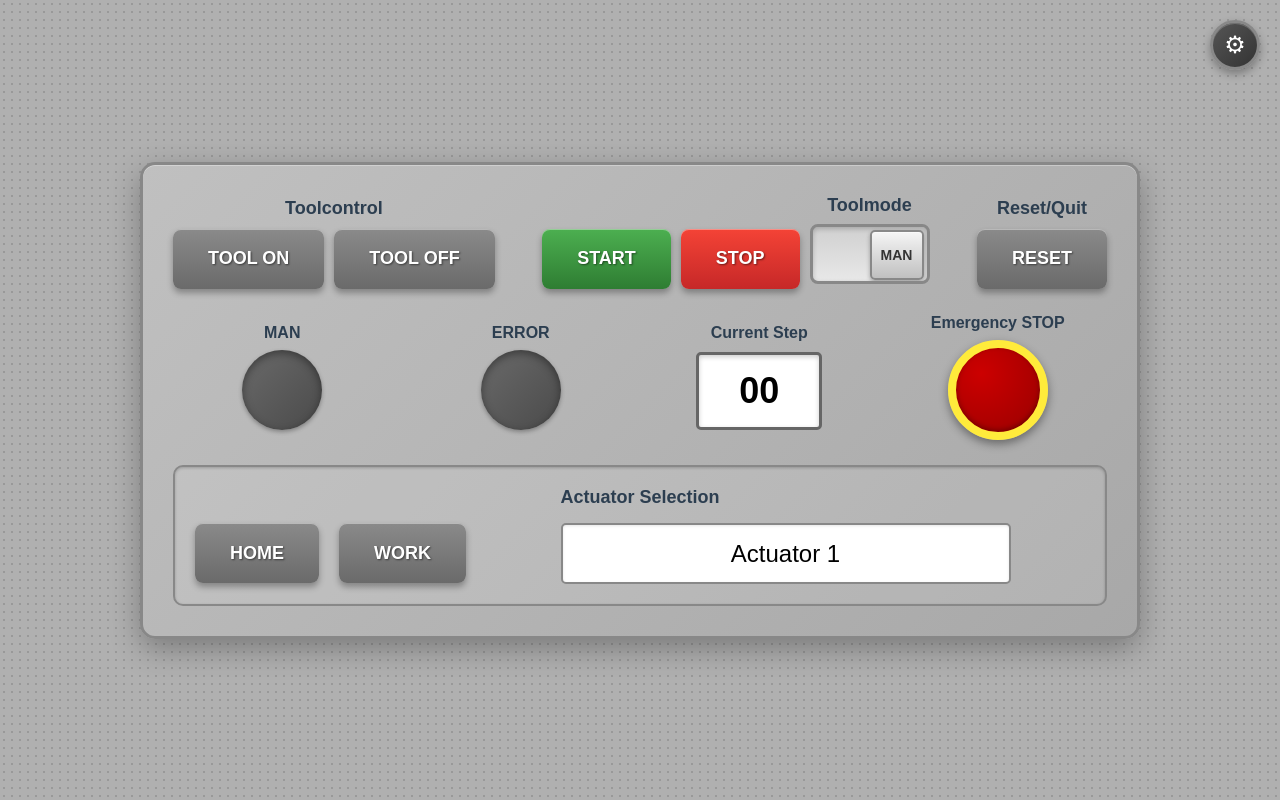
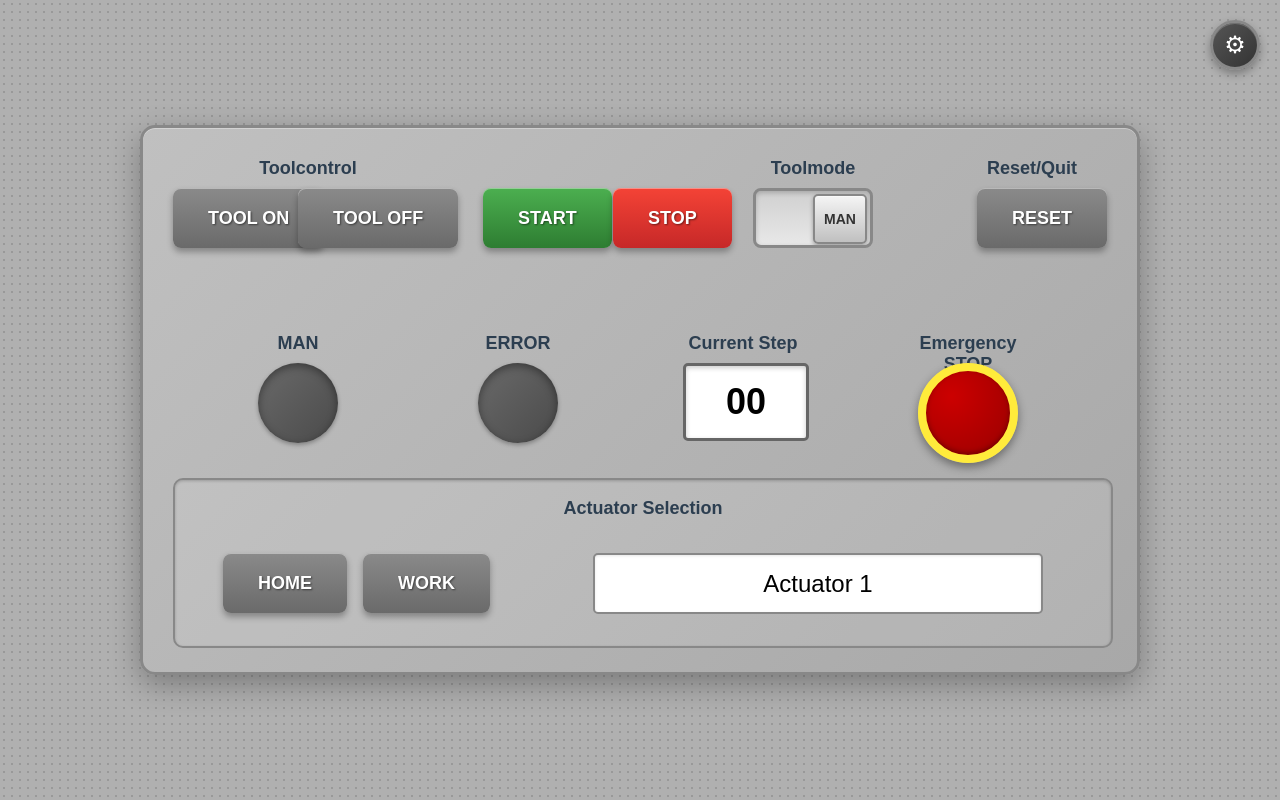
Before and after one commit to robs2243/bedienpanel, a website: page bedienfeld.html in a window 1280 px wide. Drawn offline with Linux system fonts and the light colour scheme; no server answers.

Commit message:
elements fixed pixel position for bedienfeld

```diff
--- a/bedienfeld.css
+++ b/bedienfeld.css
@@ -9,8 +9,9 @@ body {
     background: radial-gradient(circle, #999 1px, transparent 1px);
     background-size: 8px 8px;
     background-color: #b0b0b0;
-    display: grid;
-    place-items: center;
+    display: flex;
+    justify-content: center;
+    align-items: center;
     min-height: 100vh;
     padding: 20px;
 }
@@ -19,44 +20,80 @@ body {
     background: linear-gradient(135deg, #c0c0c0 0%, #a8a8a8 100%);
     border: 3px solid #888;
     border-radius: 15px;
-    padding: 30px;
     box-shadow: 0 10px 30px rgba(0,0,0,0.3), inset 0 1px 0 rgba(255,255,255,0.3);
-    max-width: 1000px;
-    width: 100%;
-    display: grid;
-    gap: 25px;
+    width: 1000px;
+    height: 550px;
+    position: relative;
 }
 
-.section-title {
+/* ========== Labels ========== */
+.label-toolcontrol,
+.label-toolmode,
+.label-reset,
+.label-man,
+.label-error,
+.label-step,
+.label-emergency,
+.label-actuator {
+    position: absolute;
     font-size: 18px;
     font-weight: bold;
     color: #2c3e50;
     text-align: center;
 }
 
-.top-row {
-    display: grid;
-    grid-template-columns: auto auto auto;
-    gap: 20px;
-    justify-content: space-between;
-    align-items: end;
+.label-toolcontrol {
+    top: 30px;
+    left: 40px;
+    width: 250px;
 }
 
-.control-group {
-    display: grid;
-    gap: 10px;
-    justify-items: center;
+.label-toolmode {
+    top: 30px;
+    left: 600px;
+    width: 140px;
 }
 
-.button-row {
-    display: grid;
-    grid-auto-flow: column;
-    gap: 10px;
-    align-items: end;
-    justify-content: center;
+.label-reset {
+    top: 30px;
+    right: 30px;
+    width: 150px;
+    text-align: center;
 }
 
+.label-man {
+    top: 205px;
+    left: 80px;
+    width: 150px;
+}
+
+.label-error {
+    top: 205px;
+    left: 300px;
+    width: 150px;
+}
+
+.label-step {
+    top: 205px;
+    left: 510px;
+    width: 180px;
+}
+
+.label-emergency {
+    top: 205px;
+    left: 750px;
+    width: 150px;
+}
+
+.label-actuator {
+    top: 370px;
+    left: 50px;
+    width: 900px;
+}
+
+/* ========== Buttons ========== */
 .button {
+    position: absolute;
     padding: 18px 35px;
     font-size: 18px;
     font-weight: bold;
@@ -94,6 +131,42 @@ body {
     text-shadow: 1px 1px 2px rgba(0,0,0,0.5);
 }
 
+/* Button Positions */
+#toolOnBtn {
+    top: 60px;
+    left: 30px;
+}
+
+#toolOffBtn {
+    top: 60px;
+    left: 155px;
+}
+
+#startBtn {
+    top: 60px; /*120*/
+    left: 340px;
+}
+
+#stopBtn {
+    top: 60px;
+    left: 470px;
+}
+
+#resetBtn {
+    top: 60px;
+    right: 30px;
+}
+
+#homeBtn {
+    top: 425px;
+    left: 80px;
+}
+
+#workBtn {
+    top: 425px;
+    left: 220px;
+}
+
 /* Button Lamp Styles */
 .button.lamp-blue {
     background: radial-gradient(circle at 30% 30%, #2196f3 0%, #1565c0 100%);
@@ -116,166 +189,19 @@ body {
     text-shadow: 1px 1px 2px rgba(255,255,255,0.5);
 }
 
-.middle-row {
-    display: grid;
-    grid-template-columns: repeat(4, 1fr);
-    gap: 20px;
-    align-items: center;
-    justify-items: center;
-}
-
-.indicator-group {
-    display: grid;
-    gap: 8px;
-    justify-items: center;
-}
-
-.indicator {
-    width: 80px;
-    height: 80px;
-    border-radius: 50%;
-    background: linear-gradient(135deg, #6a6a6a 0%, #4a4a4a 100%);
-    box-shadow: inset 0 3px 8px rgba(0,0,0,0.4), 0 2px 4px rgba(0,0,0,0.3);
-    transition: all 0.3s ease;
-}
-
-/* MAN Indicator - Grün wenn aktiv */
-.indicator.man-active {
-    background: radial-gradient(circle at 30% 30%, #4caf50 0%, #2e7d32 100%);
-    box-shadow: 0 0 20px rgba(76, 175, 80, 0.8), inset 0 3px 8px rgba(0,0,0,0.2);
-}
-
-/* ERROR Indicator - Rot durchgehend wenn aktiv */
-.indicator.error-active {
-    background: radial-gradient(circle at 30% 30%, #f44336 0%, #c62828 100%);
-    box-shadow: 0 0 20px rgba(244, 67, 54, 0.8), inset 0 3px 8px rgba(0,0,0,0.2);
-}
-
-.indicator-label {
-    font-weight: bold;
-    color: #2c3e50;
-    font-size: 16px;
-}
-
-.step-display {
-    display: grid;
-    gap: 10px;
-    justify-items: center;
-}
-
-.step-value {
-    background: white;
-    border: 3px solid #666;
-    padding: 15px 40px;
-    font-size: 36px;
-    font-weight: bold;
-    border-radius: 5px;
-    box-shadow: inset 0 2px 5px rgba(0,0,0,0.2);
-}
-
-.emergency-stop {
-    display: grid;
-    gap: 8px;
-    justify-items: center;
-}
-
-.emergency-button {
-    width: 100px;
-    height: 100px;
-    border-radius: 50%;
-    background: radial-gradient(circle at 30% 30%, #cc0000 0%, #990000 100%);
-    border: 8px solid #ffeb3b;
-    box-shadow: 0 4px 10px rgba(0,0,0,0.4), inset 0 -2px 5px rgba(0,0,0,0.3);
-    cursor: pointer;
-    transition: all 0.3s ease;
-    position: relative;
-}
-
-/* NOT-AUS gedrückt (eingerastet) - Pilz erscheint tiefer und leuchtet rot */
-.emergency-button.pressed {
-    transform: translateY(8px);
-    box-shadow: 0 0 30px rgba(255, 0, 0, 0.9), 0 2px 5px rgba(0,0,0,0.4), inset 0 3px 10px rgba(0,0,0,0.5);
-    background: radial-gradient(circle at 30% 30%, #ff0000 0%, #cc0000 100%);
-}
-
-.actuator-section {
-    background: rgba(255,255,255,0.1);
-    border: 2px solid #888;
-    border-radius: 10px;
-    padding: 20px;
-    box-shadow: inset 0 1px 3px rgba(0,0,0,0.2);
-    display: grid;
-    gap: 15px;
-}
-
-.actuator-content {
-    display: grid;
-    grid-template-columns: auto auto 1fr;
-    gap: 20px;
-    align-items: center;
-    justify-items: center;
-}
-
-.dropdown {
-    width: 100%;
-    max-width: 450px;
-    padding: 15px;
-    font-size: 24px;
-    text-align: center;
-    border: 2px solid #888;
-    border-radius: 5px;
-    background: white;
-    box-shadow: inset 0 1px 3px rgba(0,0,0,0.1);
-    appearance: none;
-    cursor: pointer;
-}
-
-.bottom-icons {
-    display: grid;
-    grid-template-columns: repeat(3, 1fr);
-    gap: 20px;
-    padding: 0 20px;
-}
-
-.icon {
-    width: 50px;
-    height: 50px;
-    background: rgba(100,100,100,0.3);
-    border-radius: 8px;
-    display: grid;
-    place-items: center;
-    font-size: 24px;
-    color: #666;
-    cursor: pointer;
-    box-shadow: 0 2px 4px rgba(0,0,0,0.2);
-}
-
-.icon:hover {
-    background: rgba(100,100,100,0.5);
-}
-
-.toggle-switch {
-    display: grid;
-    gap: 8px;
-    justify-items: center;
-    align-self: end;
-}
-
-.toggle-switch .section-title {
-    margin-bottom: 0;
-}
-
+/* ========== Toggle Switch ========== */
 .toggle-track {
+    position: absolute;
+    top: 60px;
+    left: 610px;
     width: 120px;
     height: 60px;
     background: linear-gradient(180deg, #d0d0d0 0%, #e8e8e8 100%);
     border: 3px solid #888;
     border-radius: 8px;
-    position: relative;
     box-shadow: inset 0 2px 5px rgba(0,0,0,0.2);
     cursor: pointer;
     overflow: hidden;
-    margin-bottom: 5px;
 }
 
 .toggle-slider {
@@ -309,24 +235,105 @@ body {
     content: 'AUTO';
 }
 
-.toggle-labels {
-    display: grid;
-    grid-template-columns: 1fr 1fr;
-    width: 120px;
-    padding: 0 10px;
+/* ========== Indicators ========== */
+.indicator {
+    position: absolute;
+    width: 80px;
+    height: 80px;
+    border-radius: 50%;
+    background: linear-gradient(135deg, #6a6a6a 0%, #4a4a4a 100%);
+    box-shadow: inset 0 3px 8px rgba(0,0,0,0.4), 0 2px 4px rgba(0,0,0,0.3);
+    transition: all 0.3s ease;
 }
 
-.toggle-label {
-    font-size: 11px;
-    font-weight: bold;
-    color: #555;
+#manIndicator {
+    top: 235px;
+    left: 115px;
 }
 
-.toggle-label:last-child {
-    text-align: right;
+#errorIndicator {
+    top: 235px;
+    left: 335px;
 }
 
-/* Settings Button */
+/* MAN Indicator - Grün wenn aktiv */
+.indicator.man-active {
+    background: radial-gradient(circle at 30% 30%, #4caf50 0%, #2e7d32 100%);
+    box-shadow: 0 0 20px rgba(76, 175, 80, 0.8), inset 0 3px 8px rgba(0,0,0,0.2);
+}
+
+/* ERROR Indicator - Rot durchgehend wenn aktiv */
+.indicator.error-active {
+    background: radial-gradient(circle at 30% 30%, #f44336 0%, #c62828 100%);
+    box-shadow: 0 0 20px rgba(244, 67, 54, 0.8), inset 0 3px 8px rgba(0,0,0,0.2);
+}
+
+/* ========== Step Display ========== */
+.step-value {
+    position: absolute;
+    top: 235px;
+    left: 540px;
+    background: white;
+    border: 3px solid #666;
+    padding: 15px 40px;
+    font-size: 36px;
+    font-weight: bold;
+    border-radius: 5px;
+    box-shadow: inset 0 2px 5px rgba(0,0,0,0.2);
+}
+
+/* ========== Emergency Stop ========== */
+.emergency-button {
+    position: absolute;
+    top: 235px;
+    left: 775px;
+    width: 100px;
+    height: 100px;
+    border-radius: 50%;
+    background: radial-gradient(circle at 30% 30%, #cc0000 0%, #990000 100%);
+    border: 8px solid #ffeb3b;
+    box-shadow: 0 4px 10px rgba(0,0,0,0.4), inset 0 -2px 5px rgba(0,0,0,0.3);
+    cursor: pointer;
+    transition: all 0.3s ease;
+}
+
+/* NOT-AUS gedrückt (eingerastet) - Pilz erscheint tiefer und leuchtet rot */
+.emergency-button.pressed {
+    transform: translateY(8px);
+    box-shadow: 0 0 30px rgba(255, 0, 0, 0.9), 0 2px 5px rgba(0,0,0,0.4), inset 0 3px 10px rgba(0,0,0,0.5);
+    background: radial-gradient(circle at 30% 30%, #ff0000 0%, #cc0000 100%);
+}
+
+/* ========== Actuator Section ========== */
+.actuator-background {
+    position: absolute;
+    top: 350px;
+    left: 30px;
+    width: 940px;
+    height: 170px;
+    background: rgba(255,255,255,0.1);
+    border: 2px solid #888;
+    border-radius: 10px;
+    box-shadow: inset 0 1px 3px rgba(0,0,0,0.2);
+}
+
+.dropdown {
+    position: absolute;
+    top: 425px;
+    left: 450px;
+    width: 450px;
+    padding: 15px;
+    font-size: 24px;
+    text-align: center;
+    border: 2px solid #888;
+    border-radius: 5px;
+    background: white;
+    box-shadow: inset 0 1px 3px rgba(0,0,0,0.1);
+    appearance: none;
+    cursor: pointer;
+}
+
+/* ========== Settings Button ========== */
 .settings-button {
     position: fixed;
     top: 20px;
@@ -355,7 +362,7 @@ body {
     transform: rotate(45deg) translateY(2px);
 }
 
-/* Settings Modal */
+/* ========== Settings Modal ========== */
 .settings-modal {
     display: none;
     position: fixed;
--- a/bedienfeld.html
+++ b/bedienfeld.html
@@ -43,59 +43,46 @@
     </div>
 
     <div class="panel">
-        <div class="top-row">
-            <div class="control-group">
-                <div class="section-title">Toolcontrol</div>
-                <div class="button-row">
-                    <button class="button button-gray">Tool On</button>
-                    <button class="button button-gray">Tool Off</button>
-                </div>
+        <!-- Toolcontrol Section -->
+        <div class="label-toolcontrol">Toolcontrol</div>
+        <button class="button button-gray" id="toolOnBtn">Tool On</button>
+        <button class="button button-gray" id="toolOffBtn">Tool Off</button>
+
+        <!-- Start/Stop Buttons -->
+        <button class="button button-green" id="startBtn">Start</button>
+        <button class="button button-red" id="stopBtn">Stop</button>
+
+        <!-- Toggle Switch -->
+        <div class="label-toolmode">Toolmode</div>
+        <div class="toggle-track" id="toggleTrack">
+            <div class="toggle-slider"></div>
         </div>
 
-            <div class="button-row">
-                <button class="button button-green">Start</button>
-                <button class="button button-red">Stop</button>
-                <div class="toggle-switch">
-                    <div class="section-title">Toolmode</div>
-                    <div class="toggle-track">
-                        <div class="toggle-slider"></div>
-                    </div>
-                </div>
-            </div>
+        <!-- Reset Button -->
+        <div class="label-reset">Reset/Quit</div>
+        <button class="button button-gray" id="resetBtn">Reset</button>
 
-            <div class="control-group">
-                <div class="section-title">Reset/Quit</div>
-                <button class="button button-gray">Reset</button>
-            </div>
-        </div>
+        <!-- MAN Indicator -->
+        <div class="label-man">MAN</div>
+        <div class="indicator" id="manIndicator"></div>
 
-        <div class="middle-row">
-            <div class="indicator-group">
-                <div class="indicator-label">MAN</div>
-                <div class="indicator" id="manIndicator"></div>
-            </div>
+        <!-- ERROR Indicator -->
+        <div class="label-error">ERROR</div>
+        <div class="indicator" id="errorIndicator"></div>
 
-            <div class="indicator-group">
-                <div class="indicator-label">ERROR</div>
-                <div class="indicator" id="errorIndicator"></div>
-            </div>
+        <!-- Current Step -->
+        <div class="label-step">Current Step</div>
+        <div class="step-value">00</div>
 
-            <div class="step-display">
-                <div class="indicator-label">Current Step</div>
-                <div class="step-value">00</div>
-            </div>
+        <!-- Emergency Stop -->
+        <div class="label-emergency">Emergency STOP</div>
+        <div class="emergency-button"></div>
 
-            <div class="emergency-stop">
-                <div class="indicator-label">Emergency STOP</div>
-                <div class="emergency-button"></div>
-            </div>
-        </div>
-
-        <div class="actuator-section">
-            <div class="section-title">Actuator Selection</div>
-            <div class="actuator-content">
-                <button class="button button-gray">Home</button>
-                <button class="button button-gray">Work</button>
+        <!-- Actuator Section Background -->
+        <div class="actuator-background"></div>
+        <div class="label-actuator">Actuator Selection</div>
+        <button class="button button-gray" id="homeBtn">Home</button>
+        <button class="button button-gray" id="workBtn">Work</button>
         <select class="dropdown" id="actuatorDropdown">
             <option value="1">Actuator 1</option>
             <option value="2">Actuator 2</option>
@@ -108,8 +95,6 @@
             <option value="9">Actuator 9</option>
             <option value="10">Actuator 10</option>
         </select>
-            </div>
-        </div>
     </div>
 
     <script>
@@ -175,25 +160,25 @@
         }
 
         // Tool On Button (Taster)
-        setupButton(document.querySelectorAll('.button')[0], '/tool-on-press', '/tool-on-release');
+        setupButton(document.getElementById('toolOnBtn'), '/tool-on-press', '/tool-on-release');
 
         // Tool Off Button (Taster)
-        setupButton(document.querySelectorAll('.button')[1], '/tool-off-press', '/tool-off-release');
+        setupButton(document.getElementById('toolOffBtn'), '/tool-off-press', '/tool-off-release');
 
         // Start Button (Taster)
-        setupButton(document.querySelector('.button-green'), '/start-press', '/start-release');
+        setupButton(document.getElementById('startBtn'), '/start-press', '/start-release');
 
         // Stop Button (Taster)
-        setupButton(document.querySelector('.button-red'), '/stop-press', '/stop-release');
+        setupButton(document.getElementById('stopBtn'), '/stop-press', '/stop-release');
 
         // Reset Button (Taster)
-        setupButton(document.querySelectorAll('.button-gray')[2], '/reset-press', '/reset-release');
+        setupButton(document.getElementById('resetBtn'), '/reset-press', '/reset-release');
 
         // Home Button (Taster)
-        setupButton(document.querySelectorAll('.actuator-content .button')[0], '/home-press', '/home-release');
+        setupButton(document.getElementById('homeBtn'), '/home-press', '/home-release');
 
         // Work Button (Taster)
-        setupButton(document.querySelectorAll('.actuator-content .button')[1], '/work-press', '/work-release');
+        setupButton(document.getElementById('workBtn'), '/work-press', '/work-release');
 
         // Emergency Stop Button (Schalter - NOT-AUS-Pilz)
         // Logik: Gedrückt = xEM_STOP false, Nicht gedrückt = xEM_STOP true
@@ -225,7 +210,7 @@
         });
 
         // Toggle Switch Funktionalität (Manual/Auto Mode)
-        document.querySelector('.toggle-track').addEventListener('click', function() {
+        document.getElementById('toggleTrack').addEventListener('click', function() {
             this.classList.toggle('active');
             const isManual = !this.classList.contains('active');
             console.log(`Modus: ${isManual ? 'Manual' : 'Auto'}`);
@@ -237,10 +222,10 @@
         const errorIndicator = document.getElementById('errorIndicator');
 
         // Button Referenzen für Lampen
-        const toolOnButton = document.querySelectorAll('.button')[0];
-        const toolOffButton = document.querySelectorAll('.button')[1];
-        const startButton = document.querySelector('.button-green');
-        const resetButton = document.querySelectorAll('.button-gray')[2];
+        const toolOnButton = document.getElementById('toolOnBtn');
+        const toolOffButton = document.getElementById('toolOffBtn');
+        const startButton = document.getElementById('startBtn');
+        const resetButton = document.getElementById('resetBtn');
 
         // Status regelmäßig aktualisieren (jede 100 ms)
         setInterval(async () => {
```
Lines whose indentation alone changed are shown as unchanged.
